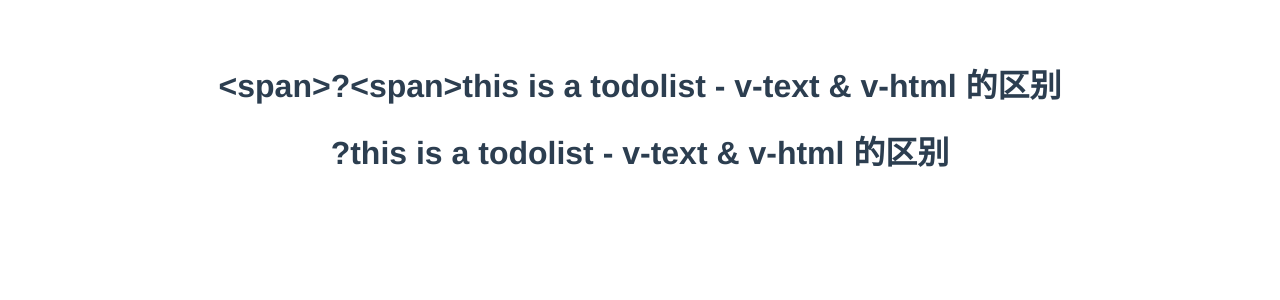
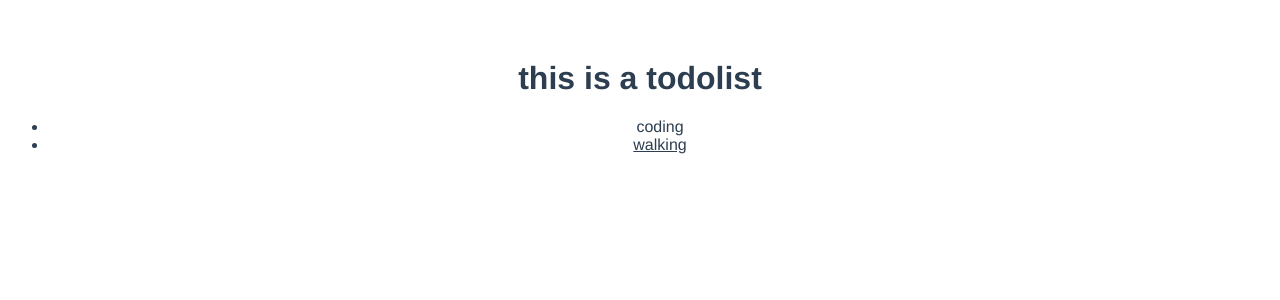
Before and after one commit to MyNameIsAngela/Vue, a Vue app in the folder my-first-vue-project/: page / in a window 1280 px wide. Shown: the top 300 px of the page. Built offline with nearby package versions, Linux system fonts and the light colour scheme.

Commit message:
小例子 通过class对数据样式渲染
视频网址
http://www.imooc.com/video/12303

```diff
--- a/my-first-vue-project/src/App.vue
+++ b/my-first-vue-project/src/App.vue
@@ -1,10 +1,14 @@
 <template>
   <div id="app">
-    <!-- <img src="./assets/logo.png">
-    <router-view></router-view> -->
     <!-- <h1>{{title}}</h1> -->
-    <h1 v-text = "title2"></h1>
-    <h1 v-html = "title2"></h1>
+    <h1 v-text = "title"></h1>
+    <ul>
+    <!-- 此时 <li class = "thisisLiClass"> </li> -->
+    <!-- <li v-for = "item in items" v-bind:class="liClass">  -->
+    <li v-for = "item in items" v-bind:class="{finished:item.isFinished}">
+        {{item.label}}
+      </li>
+    </ul>
   </div>
 </template>
 
@@ -13,7 +17,17 @@
     data () {
       return {
         title: 'this is a todolist',
-        title2: '<span>?<span>this is a todolist - v-text & v-html 的区别'
+        items:[
+        {
+          label: 'coding',
+          isFinished: false
+        },
+        {
+          label: 'walking',
+          isFinished: true
+        }
+        ],
+        liClass:'thisisLiClass'
       }
     }
   }
@@ -21,6 +35,9 @@
 </script>
 
 <style>
+  .finished{
+    text-decoration: underline;
+  }
   #app {
     font-family: 'Avenir', Helvetica, Arial, sans-serif;
     -webkit-font-smoothing: antialiased;
```
